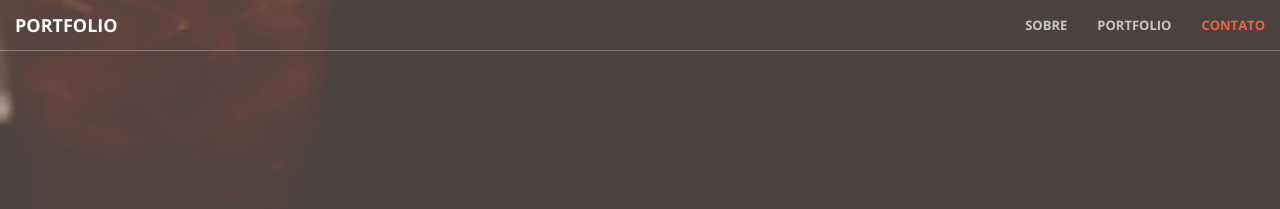
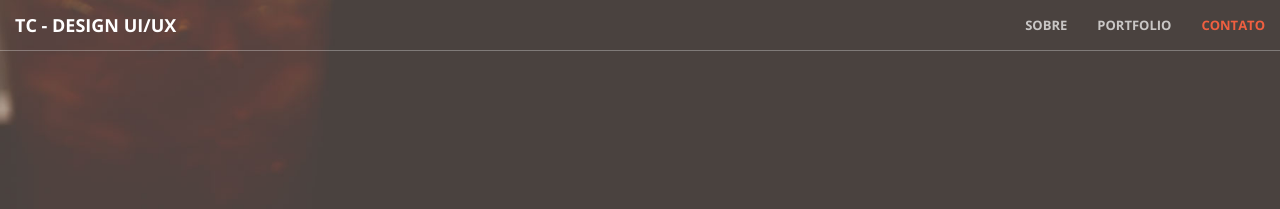
Before and after one commit to tiagocopelli/Coursera-Google-Design-UX, a Jekyll site: the page built from index.html, in a window 1280 px wide. Shown: the top 209 px of the page. Built offline with Jekyll 4.4.1, drawn with Linux system fonts in a browser that asks for light colours.

Commit message:
Update nav.html

```diff
--- a/_includes/nav.html
+++ b/_includes/nav.html
@@ -8,7 +8,7 @@
                 <span class="icon-bar"></span>
                 <span class="icon-bar"></span>
             </button>
-            <a class="navbar-brand page-scroll" href="#page-top">Portfolio</a>
+            <a class="navbar-brand page-scroll" href="#page-top">TC - Design UI/UX</a>
         </div>
 
         <!-- Collect the nav links, forms, and other content for toggling -->
```
